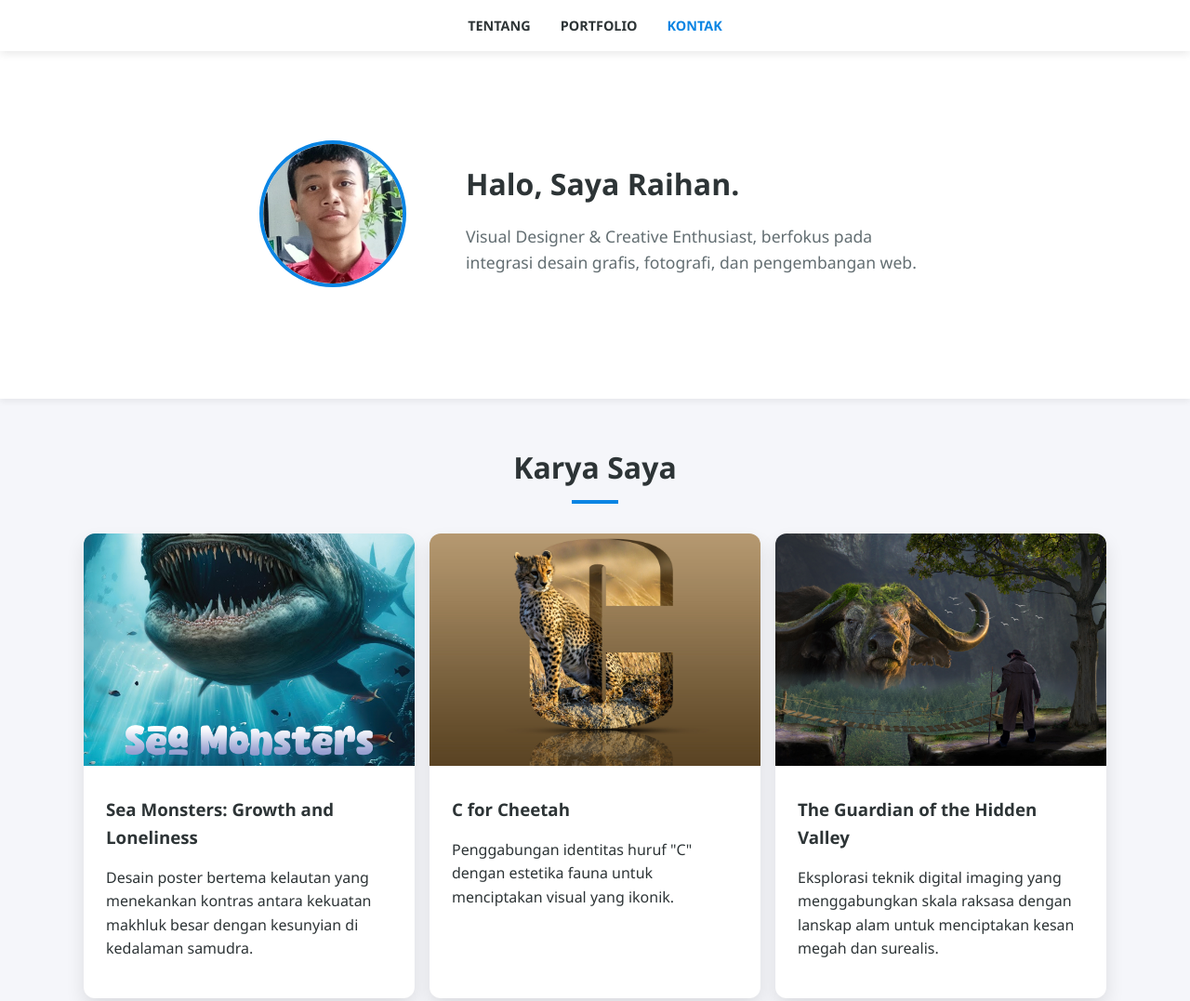
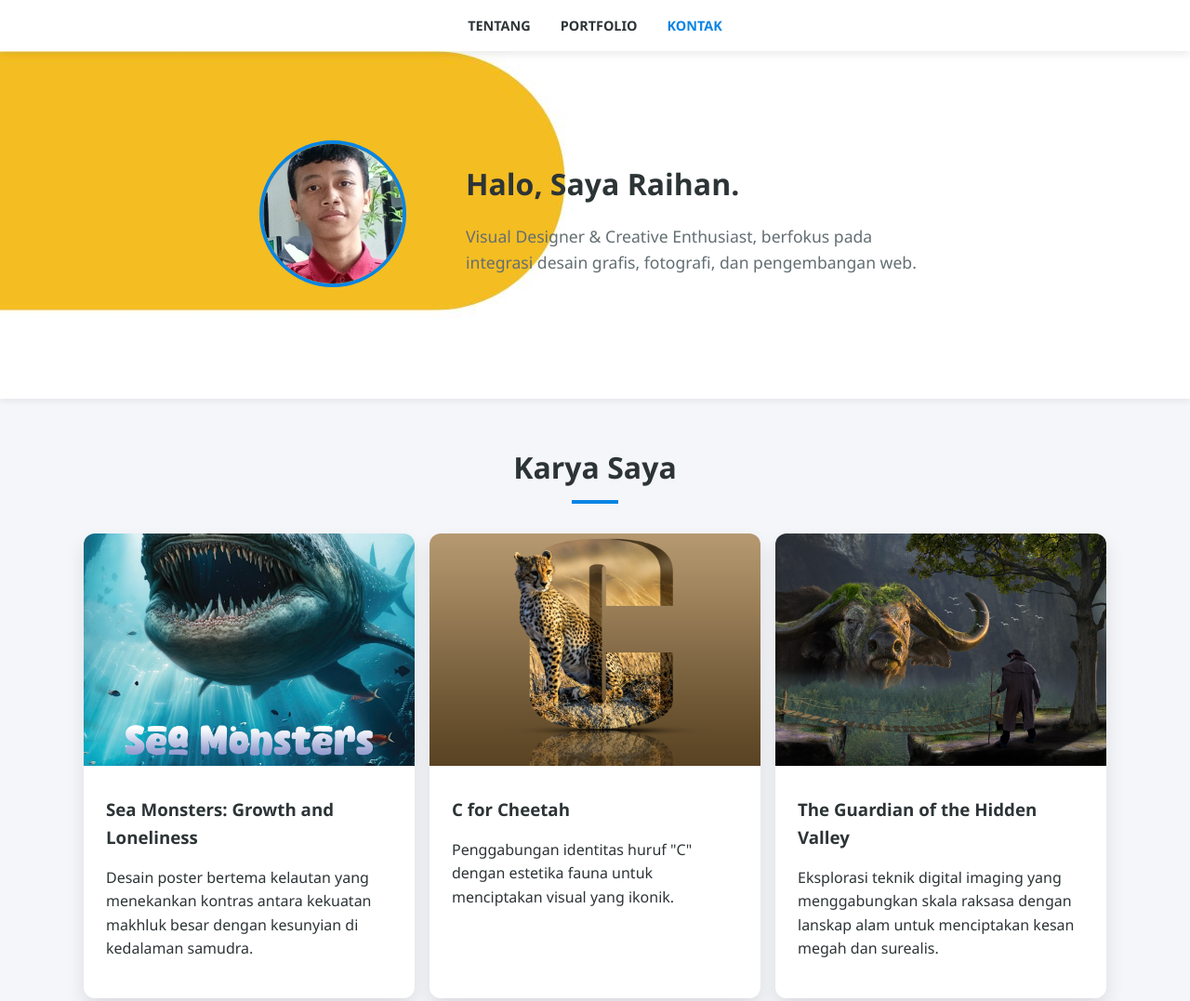
Before and after one commit to zidangaming00/Portofolio, a plain HTML site: page index.html in a window 1280 px wide. Shown: the top 1077 px of the page at 93% size. Drawn offline with Linux system fonts and the light colour scheme.

Commit message:
Update index.html

```diff
--- a/index.html
+++ b/index.html
@@ -66,6 +66,8 @@
             padding: 4rem 2rem;
             text-align: center;
             box-shadow: 0 4px 6px rgba(0,0,0,0.05);
+            background-image: url('banner.jpg');
+            background-repeat: no-repeat;
         }
 
         .profile-img {
```
